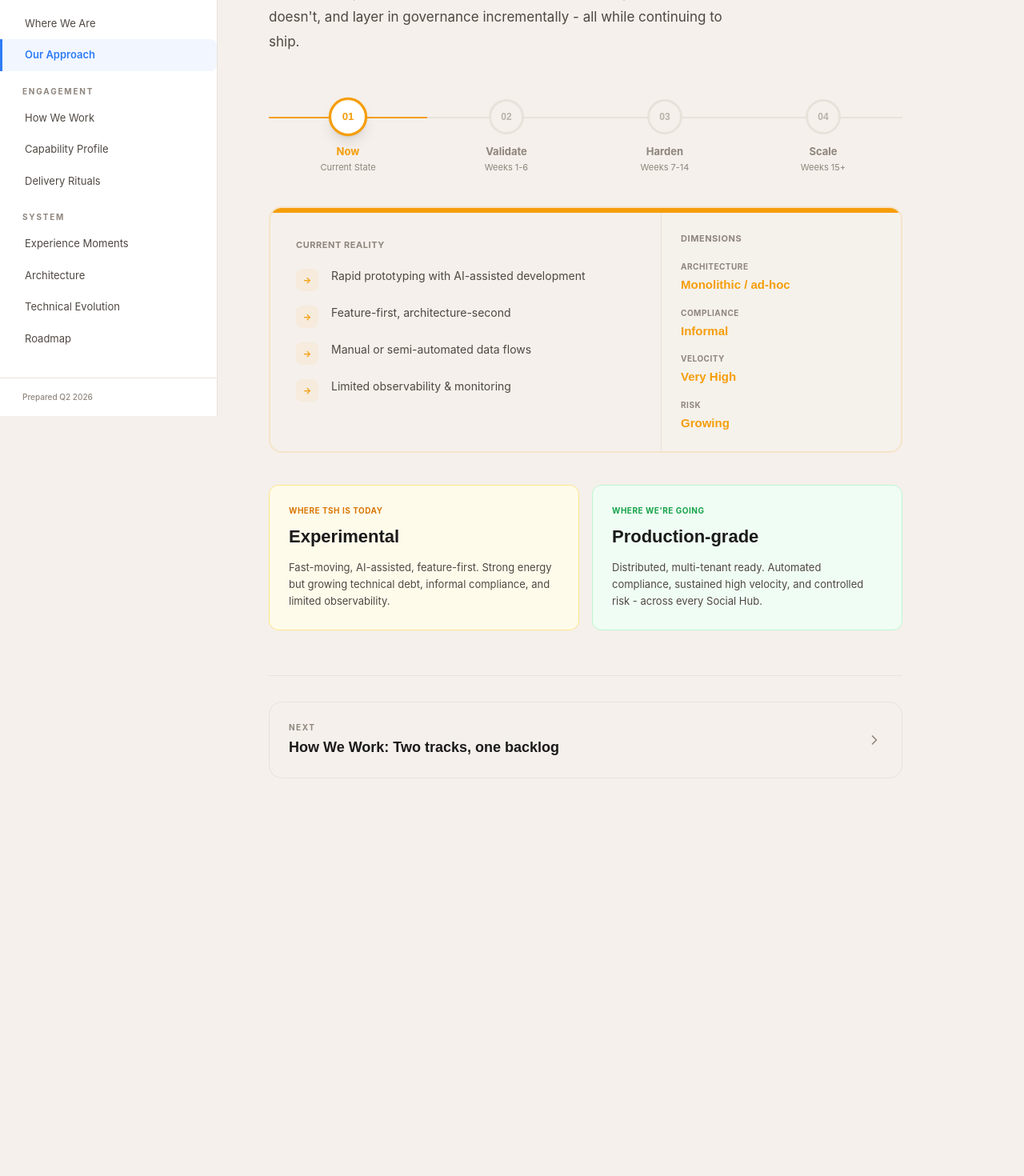
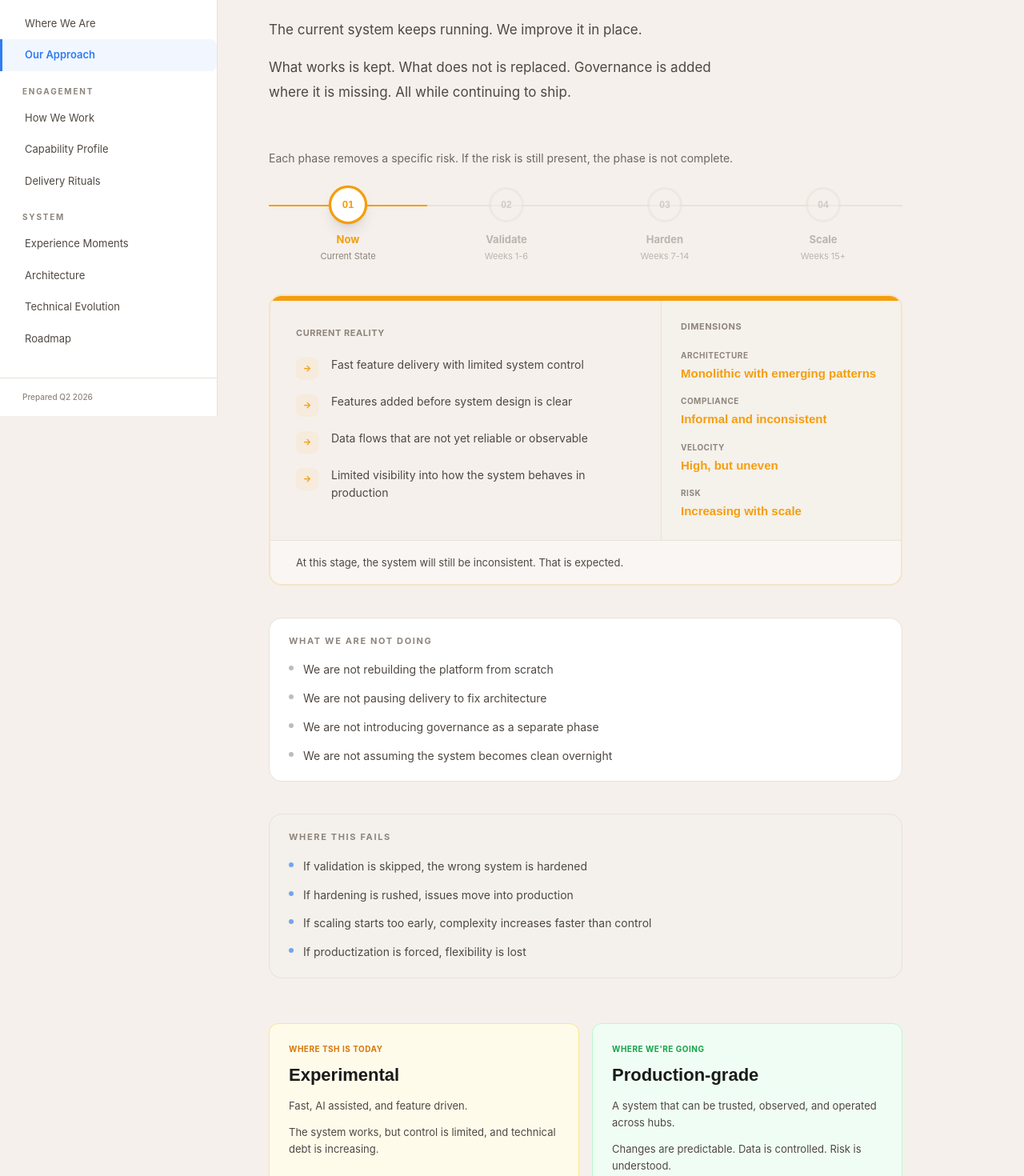
Before and after one commit to mczimmer/tsh-membership-engine, a Next.js app: page /approach in a window 1280 px wide. Shown: the part 280-1750 px from the top of the page at 80% size. Before the commit the page ends 1309 px from the top, so only its background shows below. Built offline with nearby package versions, Linux system fonts and the light colour scheme.

Commit message:
Harden approach page framing and risks

```diff
--- a/src/app/(shell)/approach/page.tsx
+++ b/src/app/(shell)/approach/page.tsx
@@ -4,6 +4,7 @@ import { useState } from "react";
 import Link from "next/link";
 import { PageWrapper } from "@/components/PageWrapper";
 import { maturityPhases } from "@/data";
+import type { MaturityPhaseId } from "@/data/schema";
 
 const DIMENSION_LABELS = [
   { key: "architecture" as const, label: "Architecture", icon: "◇" },
@@ -12,9 +13,65 @@ const DIMENSION_LABELS = [
   { key: "risk" as const, label: "Risk", icon: "⊕" },
 ];
 
+const PHASE_COPY: Record<
+  MaturityPhaseId,
+  {
+    activities: string[];
+    dimensions: {
+      architecture: string;
+      compliance: string;
+      velocity: string;
+      risk: string;
+    };
+    friction: string;
+  }
+> = {
+  now: {
+    activities: [
+      "Fast feature delivery with limited system control",
+      "Features added before system design is clear",
+      "Data flows that are not yet reliable or observable",
+      "Limited visibility into how the system behaves in production",
+    ],
+    dimensions: {
+      architecture: "Monolithic with emerging patterns",
+      compliance: "Informal and inconsistent",
+      velocity: "High, but uneven",
+      risk: "Increasing with scale",
+    },
+    friction:
+      "At this stage, the system will still be inconsistent. That is expected.",
+  },
+  validate: {
+    activities: maturityPhases.find((phase) => phase.id === "validate")!
+      .activities,
+    dimensions: maturityPhases.find((phase) => phase.id === "validate")!
+      .dimensions,
+    friction:
+      "At this stage, the system will still be inconsistent. That is expected.",
+  },
+  harden: {
+    activities: maturityPhases.find((phase) => phase.id === "harden")!
+      .activities,
+    dimensions: maturityPhases.find((phase) => phase.id === "harden")!
+      .dimensions,
+    friction:
+      "This is where delivery often slows. That is the cost of making the system stable.",
+  },
+  scale: {
+    activities: maturityPhases.find((phase) => phase.id === "scale")!
+      .activities,
+    dimensions: maturityPhases.find((phase) => phase.id === "scale")!
+      .dimensions,
+    friction:
+      "This only works if the core is separated from hub specific logic. If not, it remains custom.",
+  },
+};
+
 export default function ApproachPage() {
   const [active, setActive] = useState(0);
   const p = maturityPhases[active];
+  const phaseCopy = PHASE_COPY[p.id];
 
   return (
     <PageWrapper breadcrumb="Our Approach">
@@ -28,11 +85,21 @@ export default function ApproachPage() {
           not revolution
         </h1>
         <p className="mt-6 max-w-[580px] text-[17px] leading-[1.8] text-text-secondary">
-          We won't stop and rebuild. We'll harden what works, replace
-          what doesn't, and layer in governance incrementally - all while
-          continuing to ship.
+          This is not a clean rebuild. It is a controlled transition.
+        </p>
+        <p className="mt-4 max-w-[580px] text-[17px] leading-[1.8] text-text-secondary">
+          The current system keeps running. We improve it in place.
+        </p>
+        <p className="mt-4 max-w-[580px] text-[17px] leading-[1.8] text-text-secondary">
+          What works is kept. What does not is replaced. Governance is added
+          where it is missing. All while continuing to ship.
         </p>
       </div>
+
+      <p className="mb-6 text-[14px] leading-[1.7] text-text-tertiary">
+        Each phase removes a specific risk. If the risk is still present, the
+        phase is not complete.
+      </p>
 
       <div className="mb-10">
         <div className="relative flex items-start">
@@ -52,7 +119,9 @@ export default function ApproachPage() {
               <button
                 key={phase.id}
                 onClick={() => setActive(i)}
-                className="group relative z-10 flex-1 text-center"
+                className={`group relative z-10 flex-1 text-center transition-opacity ${
+                  isCurrent ? "opacity-100" : isPast ? "opacity-100" : "opacity-55"
+                }`}
               >
                 <div className="mb-3 flex justify-center">
                   <div
@@ -121,7 +190,7 @@ export default function ApproachPage() {
               {active === 0 ? "Current Reality" : "Key Activities"}
             </div>
             <div className="space-y-4">
-              {p.activities.map((d, i) => (
+              {phaseCopy.activities.map((d, i) => (
                 <div key={i} className="flex items-start gap-4">
                   <div
                     className="mt-0.5 flex h-7 w-7 shrink-0 items-center justify-center rounded-lg"
@@ -156,12 +225,57 @@ export default function ApproachPage() {
                     className="font-display text-[15px] font-bold"
                     style={{ color: p.color }}
                   >
-                    {p.dimensions[dim.key]}
+                    {phaseCopy.dimensions[dim.key]}
                   </div>
                 </div>
               ))}
             </div>
           </div>
+        </div>
+        <div className="border-t border-border-subtle bg-white/40 px-8 py-4 text-[13px] leading-[1.7] text-text-secondary">
+          {phaseCopy.friction}
+        </div>
+      </div>
+
+      <div className="mb-10 overflow-hidden rounded-2xl border border-border-subtle bg-bg-card px-6 py-5">
+        <div className="mb-4 text-[11px] font-bold uppercase tracking-[0.15em] text-text-muted">
+          What we are not doing
+        </div>
+        <div className="space-y-3">
+          {[
+            "We are not rebuilding the platform from scratch",
+            "We are not pausing delivery to fix architecture",
+            "We are not introducing governance as a separate phase",
+            "We are not assuming the system becomes clean overnight",
+          ].map((item) => (
+            <div key={item} className="flex items-start gap-3">
+              <span className="mt-[7px] h-1.5 w-1.5 shrink-0 rounded-full bg-text-muted/55" />
+              <span className="text-[14px] leading-[1.7] text-text-secondary">
+                {item}
+              </span>
+            </div>
+          ))}
+        </div>
+      </div>
+
+      <div className="mb-14 overflow-hidden rounded-2xl border border-border-subtle bg-tsh-cream/55 px-6 py-5">
+        <div className="mb-4 text-[11px] font-bold uppercase tracking-[0.15em] text-text-muted">
+          Where this fails
+        </div>
+        <div className="space-y-3">
+          {[
+            "If validation is skipped, the wrong system is hardened",
+            "If hardening is rushed, issues move into production",
+            "If scaling starts too early, complexity increases faster than control",
+            "If productization is forced, flexibility is lost",
+          ].map((item) => (
+            <div key={item} className="flex items-start gap-3">
+              <span className="mt-[7px] h-1.5 w-1.5 shrink-0 rounded-full bg-accent-primary/65" />
+              <span className="text-[14px] leading-[1.7] text-text-secondary">
+                {item}
+              </span>
+            </div>
+          ))}
         </div>
       </div>
 
@@ -174,8 +288,11 @@ export default function ApproachPage() {
             Experimental
           </div>
           <div className="text-[13px] leading-relaxed text-text-secondary">
-            Fast-moving, AI-assisted, feature-first. Strong energy but growing
-            technical debt, informal compliance, and limited observability.
+            Fast, AI assisted, and feature driven.
+          </div>
+          <div className="mt-3 text-[13px] leading-relaxed text-text-secondary">
+            The system works, but control is limited, and technical debt is
+            increasing.
           </div>
         </div>
         <div className="rounded-xl border border-green-200 bg-green-50 p-6">
@@ -186,8 +303,10 @@ export default function ApproachPage() {
             Production-grade
           </div>
           <div className="text-[13px] leading-relaxed text-text-secondary">
-            Distributed, multi-tenant ready. Automated compliance, sustained
-            high velocity, and controlled risk - across every Social Hub.
+            A system that can be trusted, observed, and operated across hubs.
+          </div>
+          <div className="mt-3 text-[13px] leading-relaxed text-text-secondary">
+            Changes are predictable. Data is controlled. Risk is understood.
           </div>
         </div>
       </div>
```
